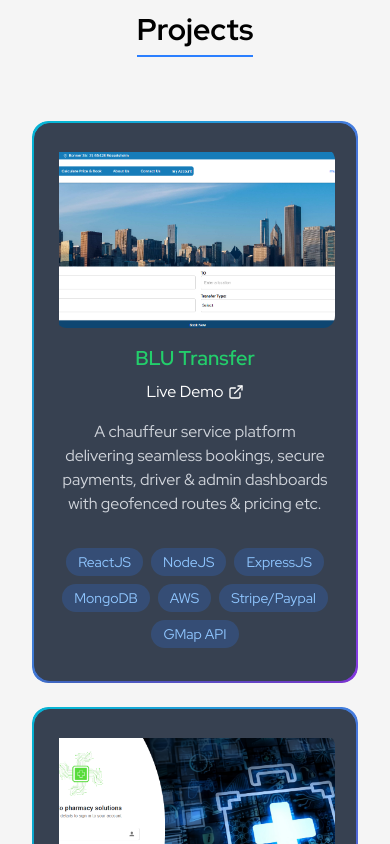
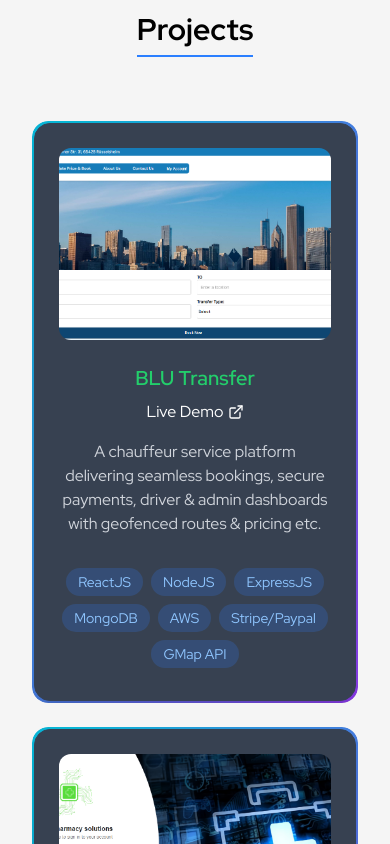
Before and after one commit to AyyazDev/My-Portfolio, a React (Vite) app: page / in a window 390 px wide. Shown: the part 4140-4984 px from the top of the page. Built offline with nearby package versions, Linux system fonts and the light colour scheme.

Commit message:
Fix padding issue of different screen sizes

```diff
--- a/src/pages/Education.tsx
+++ b/src/pages/Education.tsx
@@ -36,7 +36,7 @@ export default function Education() {
       grid
       grid-cols-1 sm:grid-cols-2 xl:grid-cols-3
       gap-6 justify-items-stretch
-      max-w-[1600px] w-full px-4
+      max-w-[1600px] w-full px-4 md:px-8 lg:px-8
       zoom-100:edu-container zoom-100:edu-grid
     "
   >
--- a/src/pages/Projects.tsx
+++ b/src/pages/Projects.tsx
@@ -48,32 +48,29 @@ export default function Projects() {
       grid
       grid-cols-1 sm:grid-cols-2 xl:grid-cols-3
       gap-6
-      px-8
+      px-8 md:px-16
       zoom-100:proj-container zoom-100:proj-grid
       zoom-125:proj-container zoom-125:proj-grid
     "
   >
-
           {projects.map((project, index) => (
             <Zoom
               key={index}
               duration={450}
-                               fraction={0.05}    // 👈 triggers immediately when slightly visible
+              fraction={0.05}  // 👈 triggers immediately when slightly visible
               damping={0.15}
             >
               <div className="animated-border rounded-xl p-0.5">
-          <div
-            key={index}
-            className="bg-[#111] p-6 rounded-xl shadow-xl skills-bg border border-gray-700 transition-all flex flex-col items-center"
-          >
+                <div className="bg-[#111] p-6 rounded-xl shadow-xl skills-bg border border-gray-700 transition-all flex flex-col items-center justify-between h-full max-h-[600px] overflow-hidden">
                   {/* Project Image */}
-            <div className="w-70 lg:w-90 h-45 rounded-xl overflow-hidden mb-4">
+                  <div className="w-full h-48 rounded-xl overflow-hidden mb-6">
                     <img
                       src={project.image}
                       alt={project.title}
-                className="w-full h-full object-cover m-1"
+                      className="w-full h-full object-cover"
                     />
                   </div>
+
                   {/* Project Title */}
                   <h3 className="text-xl font-semibold mb-2 project-title">
                     {project.title}
@@ -91,7 +88,7 @@ export default function Projects() {
                     </a>
                   )}
 
-            <p className="text-gray-300 mb-8 mt-2 text-center">{project.description}</p>
+                  <p className="text-gray-300 mb-8 mt-2 text-center flex-grow">{project.description}</p>
 
                   {/* Tech Stack */}
                   <div className="flex flex-wrap justify-center gap-2 mb-2">
--- a/src/pages/Skills.tsx
+++ b/src/pages/Skills.tsx
@@ -44,7 +44,7 @@ export default function Skills() {
     <section className="min-h-screen flex flex-col items-center justify-center text-white py-20 px-0">
       <h2 className="text-3xl font-bold mb-16 2xl:mb-6 border-b-2 border-blue-500 pb-2">Skills</h2>
 
-<div className="grid grid-cols-2 sm:grid-cols-4 md:grid-cols-4 xl:grid-cols-6 2xl:grid-cols-8 gap-6 xl:gap-9 zoom-100:2xl:gap-8
+<div className="grid grid-cols-2 sm:grid-cols-4 md:grid-cols-6 xl:grid-cols-6 2xl:grid-cols-8 gap-6 md:gap-11 xl:gap-12 zoom-100:2xl:gap-8
     zoom-125:2xl:gap-6 xl:p-10">
         {skills.map((skill, index) => (
           <Zoom
```
Lines whose indentation alone changed are shown as unchanged.
